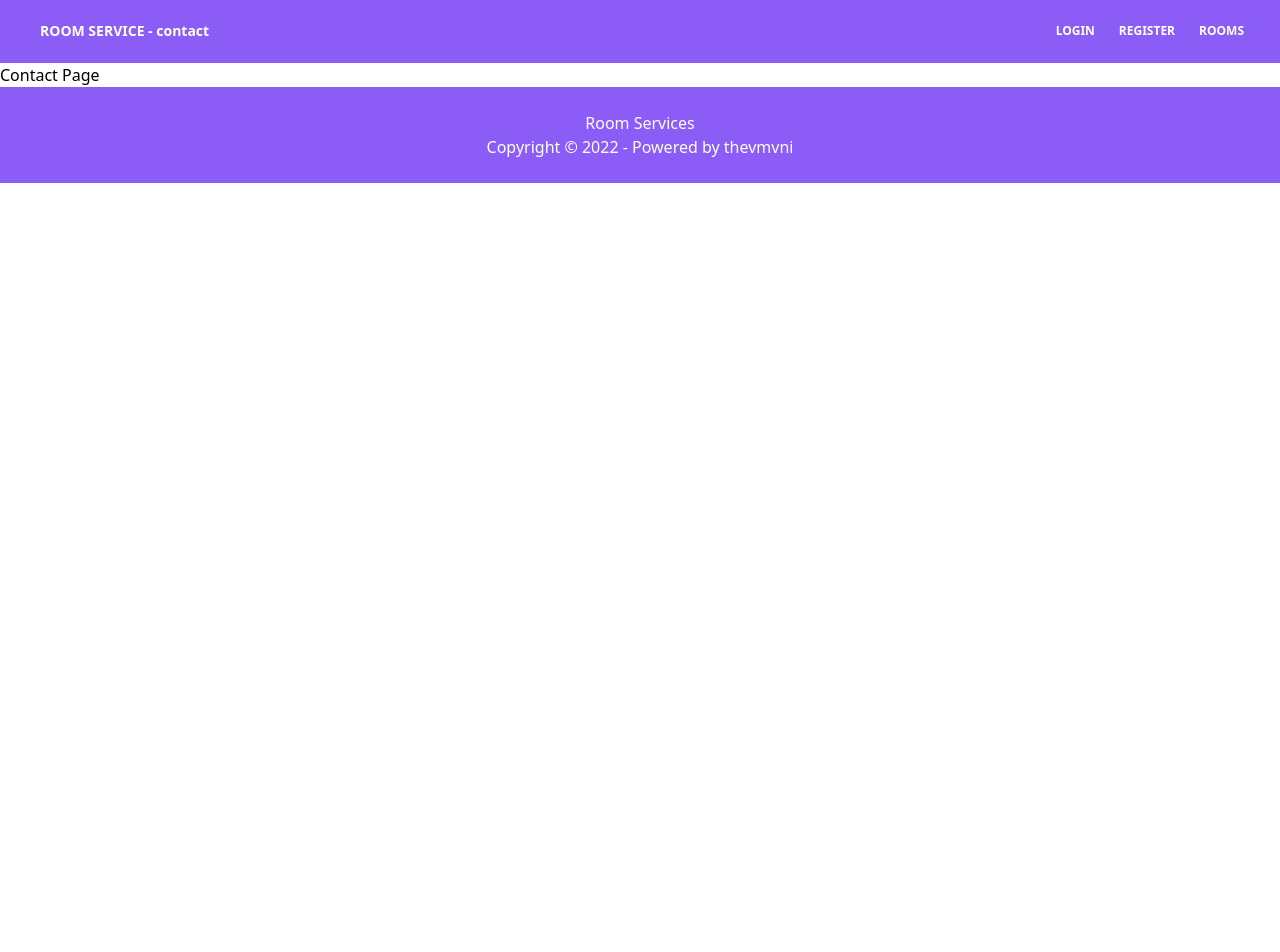
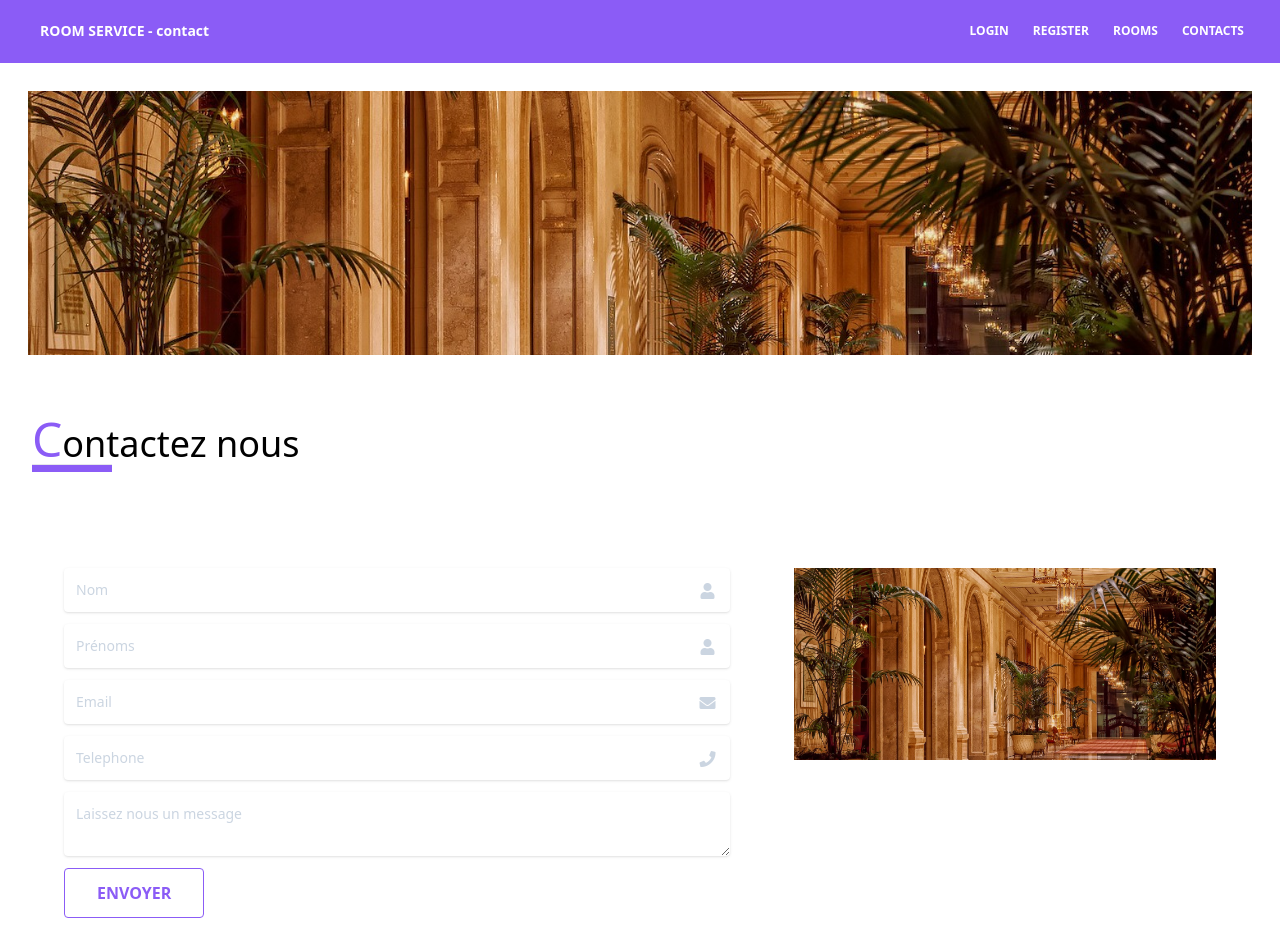
Before and after one commit to Yves97/roomservice_front, a React (Create React App) app: page /contact in a window 1280 px wide. Shown: the top 952 px of the page. Before the commit the page ends 800 px from the top, so only its background shows below. Built offline with nearby package versions, Linux system fonts and the light colour scheme.

Commit message:
contactus()

```diff
--- a/src/App.js
+++ b/src/App.js
@@ -1,5 +1,6 @@
-import {Switch,Route} from 'react-router-dom'
+import {Switch,Route,useHistory} from 'react-router-dom'
 import { useSelector } from 'react-redux';
+
 
 
 //pages
@@ -11,7 +12,7 @@ import {Rooms} from './views/rooms/Rooms';
 import {RoomsDetails} from './views/rooms/Details';
 
 function App() {
-  const isAuth = useSelector((state)=> state.auth.isAuth)
+  const isAuth = useSelector((state) => state.auth.isAuth)
   return (
     <Switch>
       <Route path="/" exact component={Home} />
--- a/src/components/header/header.js
+++ b/src/components/header/header.js
@@ -45,6 +45,11 @@ export const Header = ({title}) => {
                                 Rooms
                             </Link>
                         </li>
+                        <li className="nav-item">
+                            <Link to="/contact" className="px-3 py-2 flex items-center text-xs uppercase font-bold leading-snug text-white hover:opacity-75">
+                                Contacts
+                            </Link>
+                        </li>
                     </ul>
 
                 </div>
--- a/src/index.js
+++ b/src/index.js
@@ -14,7 +14,6 @@ import './assets/styles/global.css'
 
 
 let persistor = persistStore(store)
-
 const root = ReactDOM.createRoot(document.getElementById('root'));
 root.render(
   <Provider store={store}>
--- /dev/null
+++ b/src/services/contact/index.js
@@ -0,0 +1,16 @@
+import { baseUrl } from "../../config/base";
+
+
+
+export const contact = async (data) => {
+    const rootApi = `${baseUrl}contact`
+    const options = {
+        method : 'POST',
+        body : JSON.stringify(data),
+        headers : {
+            'Content-Type' : 'application/json'
+        }
+    }
+    const response = await fetch(rootApi,options)
+    return await response
+}
--- a/src/store/actions/auth.js
+++ b/src/store/actions/auth.js
@@ -9,6 +9,7 @@ export const setToken = token => ({type : actionTypes.SET_TOKEN,token})
 export const loginStart = () => ({type : actionTypes.LOGIN_START})
 export const loginFailed = error => ({type: actionTypes.LOGIN_FAILED,error})
 export const loginSuccess = success => ({type : actionTypes.LOGIN_SUCCESS,success})
+export const setUserAuth = value => ({type : actionTypes.SET_AUTHENTICATED,value})
 
 export const userLogin = (data) => {
     return async (dispatch) =>{
@@ -21,7 +22,7 @@ export const userLogin = (data) => {
                 const decodedToken = jwt_decode(data.accessToken)
                 console.log('decoded token',decodedToken)
                 dispatch(setUser(decodedToken))
-                dispatch(loginSuccess(''))
+                dispatch(loginSuccess('Connected'))
                 // dispatch(setAuthenticated(true))
                 dispatch(checkLoginState(decodedToken.exp))
             }else{
@@ -50,5 +51,7 @@ export const logout = () => {
         // dispatch(setAuthenticated(false))
         dispatch(setToken(null))
         dispatch(setUser(null))
+        dispatch(setUserAuth(false))
+
     }
 }
--- a/src/views/contact/Contact.js
+++ b/src/views/contact/Contact.js
@@ -1,9 +1,149 @@
+import { useState } from "react"
 import { Header } from "../../components/header/header"
 import { Footer } from "../../components/footer/footer"
+import { Loader } from "../../components/loader/Loader"
+import Img from '../../assets/images/lobby-g97f686da4_1920.jpg'
+import { isEmptyOrWhiteSpace,validateEmail } from "../../helpers/validators"
+import { contact } from "../../services/contact"
 export const Contact = () => {
+
+    const [firstName,setFirstName] = useState('')
+    const [errorFirstName,setErrorFirstName] = useState(false)
+
+    const [lastName,setLastName] = useState('')
+    const [errorLastName,setErrorLastName] = useState(false)
+
+    const [email,setEmail] = useState('')
+    const [errorEmail,setErrorEmail] = useState(false)
+
+    const [phone,setPhone] = useState('')
+    const [errorPhone,setErrorPhone] = useState(false)
+
+    const [message,setMessage] = useState('')
+    const [errorMessage,setErrorMessage] = useState(false)
+
+    const [pending,setPending] = useState(false)
+    const [success,setSuccess] = useState(null)
+
+    const contactUs = async (e) => {
+        e.preventDefault()
+
+        if(isEmptyOrWhiteSpace(firstName)){
+            return setErrorFirstName(true)
+         }else{
+            setErrorFirstName(false)
+        }
+
+        if(isEmptyOrWhiteSpace(lastName)){
+            return setErrorLastName(true)
+        }else{
+            setErrorLastName(false)
+        }
+
+        if(!validateEmail(email)){
+            return setErrorEmail(true)
+        }else{
+            setErrorEmail(false)
+        }
+
+        if(isEmptyOrWhiteSpace(phone)){
+            return setErrorPhone(true)
+        }else{
+            setErrorPhone(false)
+        }
+
+        if(isEmptyOrWhiteSpace(message)){
+            return setErrorMessage(true)
+        }else{
+            setErrorMessage(false)
+        }
+        const data = {
+            firstname : firstName,
+            lastname : lastName,
+            email,
+            phone,
+            message
+        }
+        setPending(true)
+        try {
+            const response = await contact(data)
+            console.log('response',response)
+            if(response.ok){
+                console.log('okok')
+                setFirstName('')
+                setLastName('')
+                setEmail('')
+                setPhone('')
+                setMessage('')
+                setSuccess('Votre message à été envoyer avec success')
+                setPending(false)
+            }else{
+                const error = await response.json()
+                setPending(false)
+                console.log(error)
+            }
+        } catch (error) {
+            console.log(error)
+            setPending(false)
+        }
+
+    }
+
+
     return <>
             <Header title="Contact"/>
-                <p>Contact Page</p>
+                <div className="h-80 p-7">
+                    <img src={Img} className='w-full h-full object-cover'/>
+                </div>
+                <section className="p-8">
+                    <h1 className="text-4xl"><span className="text-5xl text-violet-500">C</span>ontactez nous</h1>
+                    <hr className="w-20 bg-violet-500 h-2"/>
+                </section>
+                <section className="main-form p-8">
+                <div className="part-input p-8">
+                    <div className="relative flex w-full flex-wrap items-stretch mb-3">
+                        <input value={firstName} onChange={ e => setFirstName(e.target.value)} type="text" placeholder="Nom" className="px-3 py-3 placeholder-slate-300 text-slate-600 relative bg-white rounded text-sm border-0 shadow outline-none focus:outline-none focus:ring w-full pr-10"/>
+                        <span className="z-10 h-full leading-snug font-normal text-center text-slate-300 absolute bg-transparent rounded text-base items-center justify-center w-8 right-0 pr-3 py-3">
+                            <i className="fas fa-user"></i>
+                        </span>
+                        {errorFirstName && <p className='text-red-600 italic'>Champ à remplir*</p>}
+                    </div>
+                    <div className="relative flex w-full flex-wrap items-stretch mb-3">
+                        <input value={lastName} onChange={ e => setLastName(e.target.value)} type="text" placeholder="Prénoms" className="px-3 py-3 placeholder-slate-300 text-slate-600 relative bg-white rounded text-sm border-0 shadow outline-none focus:outline-none focus:ring w-full pr-10"/>
+                        <span className="z-10 h-full leading-snug font-normal text-center text-slate-300 absolute bg-transparent rounded text-base items-center justify-center w-8 right-0 pr-3 py-3">
+                            <i className="fas fa-user"></i>
+                        </span>
+                        {errorLastName && <p className='text-red-600 italic'>Champ à remplir*</p>}
+                    </div>
+
+                    <div className="relative flex w-full flex-wrap items-stretch mb-3">
+                        <input value={email} onChange={e => setEmail(e.target.value)} type="email" placeholder="Email" className="px-3 py-3 placeholder-slate-300 text-slate-600 relative bg-white rounded text-sm border-0 shadow outline-none focus:outline-none focus:ring w-full pr-10"/>
+                        <span className="z-10 h-full leading-snug font-normal text-center text-slate-300 absolute bg-transparent rounded text-base items-center justify-center w-8 right-0 pr-3 py-3">
+                            <i className="fas fa-envelope"></i>
+                        </span>
+                        {errorEmail && <p className='text-red-600 italic'>Champ à remplir*</p>}
+                    </div>
+
+                    <div className="relative flex w-full flex-wrap items-stretch mb-3">
+                        <input value={phone} onChange={e => setPhone(e.target.value)} type="text" placeholder="Telephone" className="px-3 py-3 placeholder-slate-300 text-slate-600 relative bg-white rounded text-sm border-0 shadow outline-none focus:outline-none focus:ring w-full pr-10"/>
+                        <span className="z-10 h-full leading-snug font-normal text-center text-slate-300 absolute bg-transparent rounded text-base items-center justify-center w-8 right-0 pr-3 py-3">
+                            <i className="fas fa-phone"></i>
+                        </span>
+                        {errorPhone && <p className='text-red-600 italic'>Champ à remplir*</p>}
+
+                    </div>
+                    <div className="relative flex w-full flex-wrap items-stretch mb-3">
+                        <textarea value={message} onChange={e => setMessage(e.target.value)} type="text" placeholder="Laissez nous un message" className="px-3 py-3 placeholder-slate-300 text-slate-600 relative bg-white rounded text-sm border-0 shadow outline-none focus:outline-none focus:ring w-full pr-10"></textarea>
+                        {errorMessage && <p className='text-red-600 italic'>Champ à remplir*</p>}
+                    </div>
+                    {pending ? <Loader/> :<button onClick={contactUs} className="text-violet-500 border border-violet-500 hover:bg-violet-500 hover:text-white active:bg-violet-600 font-bold uppercase px-8 py-3 rounded outline-none focus:outline-none mr-1 mb-1 ease-linear transition-all duration-150" type="button">Envoyer</button>}
+                    {success && <p className='text-green-600'>{success}</p>}
+
+                </div>
+                <div className="part-info p-8 h-64">
+                    <img className='w-full h-full object-cover' src={Img} />
+                </div>
+            </section>
             <Footer/>
     </>
 }
--- a/src/views/login/Login.js
+++ b/src/views/login/Login.js
@@ -50,6 +50,7 @@ export const Login = () => {
         }
         await dispatch(userLogin(data))
         if(isAuth){
+            console.log('login success')
             history.push('/')
           // redirect to home
         }
```
Also changed, not shown: src/components/dropdown/dropdown.js (+6 -7 lines).
